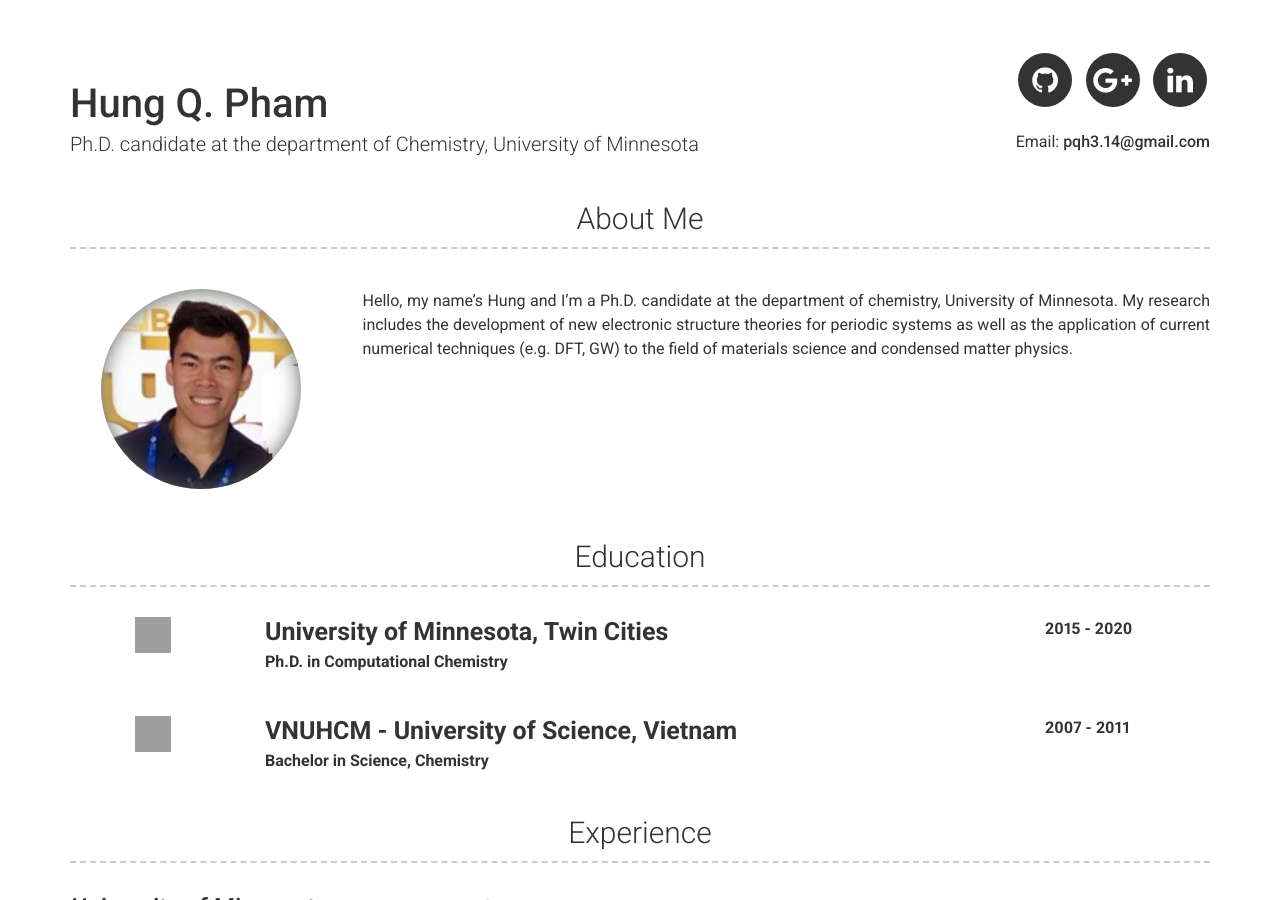
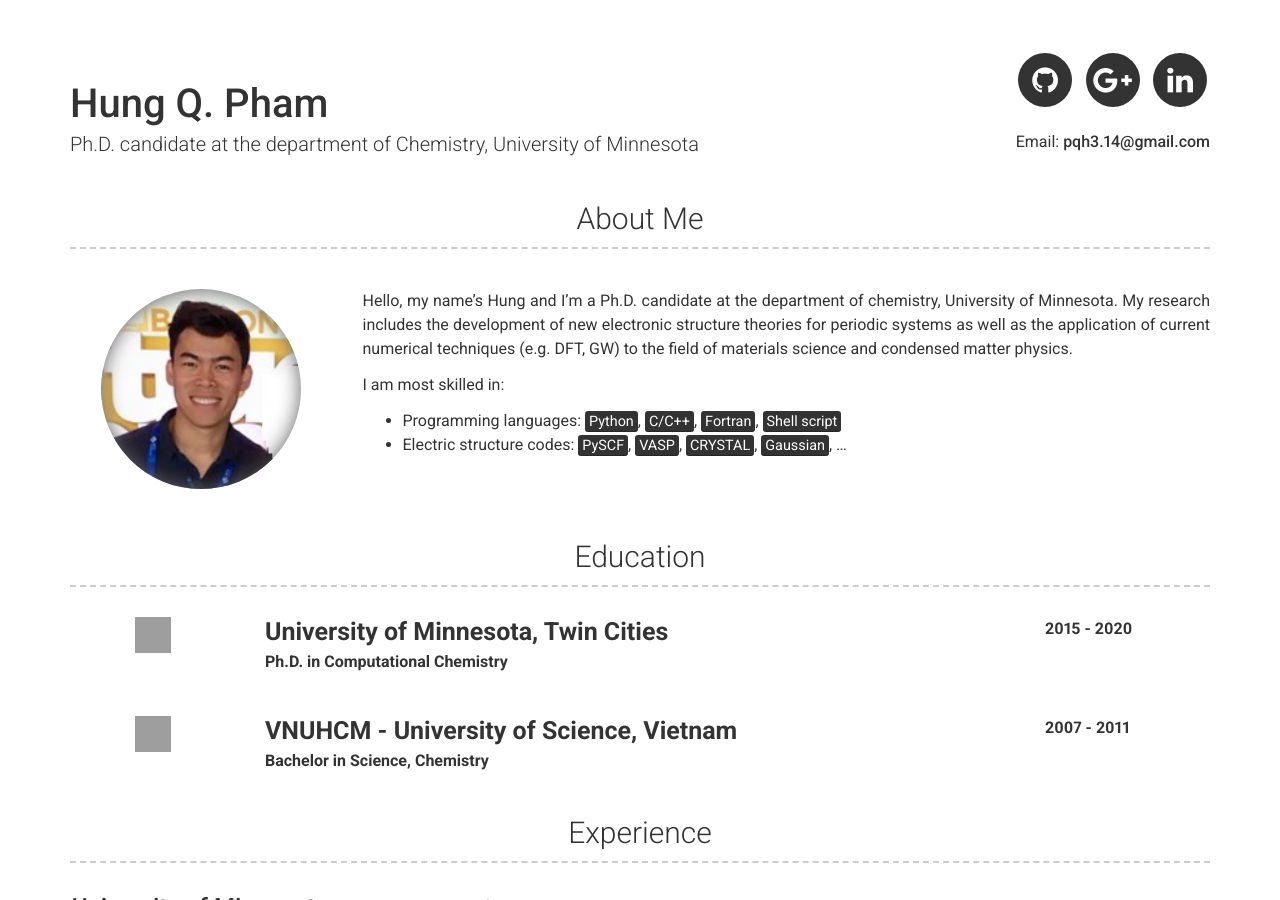
Before and after one commit to hungpham2017/hungpham2017.github.io, a Jekyll site: the page built from index.md, in a window 1280 px wide and 900 px high. Built offline with Jekyll 4.4.1, drawn with Linux system fonts in a browser that asks for light colours; grey boxes are pictures that could not be loaded.

Commit message:
numbering the pub

```diff
--- a/_config.yml
+++ b/_config.yml
@@ -24,6 +24,10 @@ about_content: | # this will include new lines to allow paragraphs
   Hello, my name's Hung and I'm a Ph.D. candidate at the department of chemistry, University of Minnesota.
   My research includes the development of new electronic structure theories for periodic systems as well as the application of current numerical techniques
   (e.g. DFT, GW) to the field of materials science and condensed matter physics.
+
+  I am most skilled in:
+    - Programming languages: <mark>Python</mark>, <mark>C/C++</mark>, <mark>Fortran</mark>, <mark> Shell script</mark>
+    - Electric structure codes: <mark>PySCF</mark>, <mark>VASP</mark>, <mark>CRYSTAL</mark>, <mark>Gaussian</mark>, ...
 
 # Projects Section
 #(Use this to override about projects section title)
```
